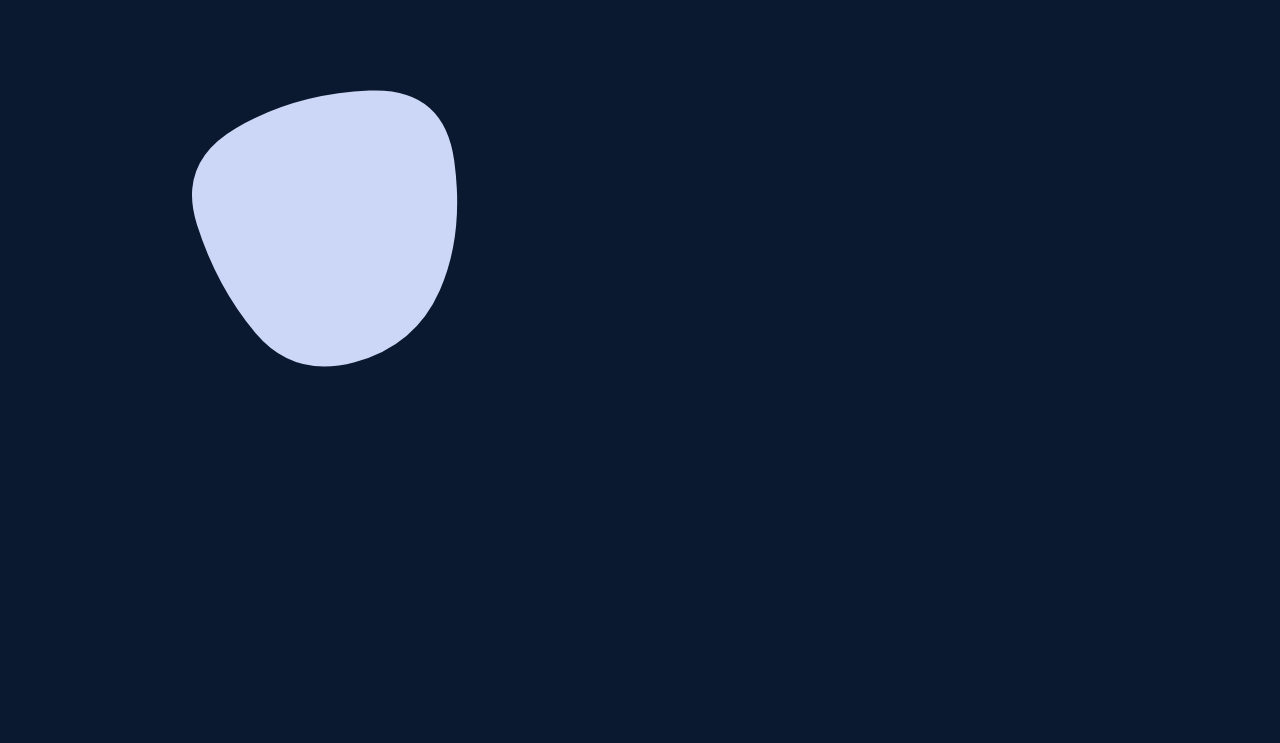
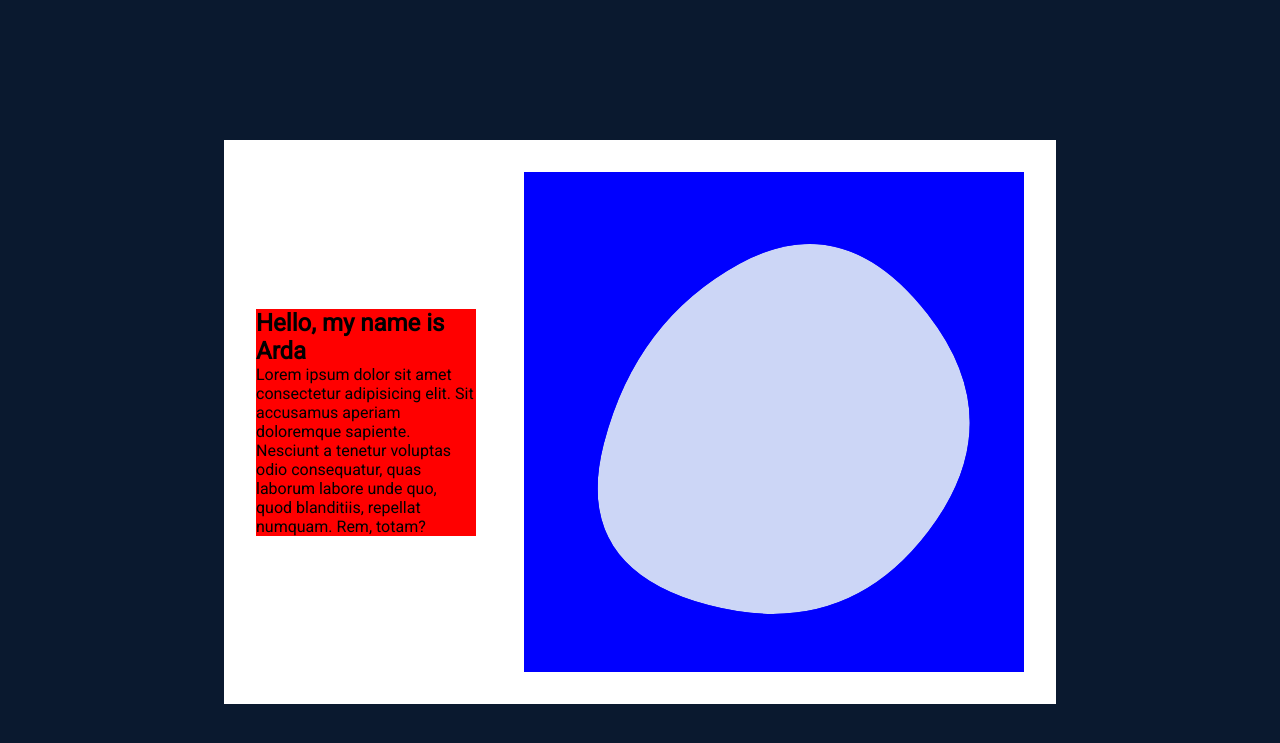
Before and after one commit to SahanArda/Portfolio-V1, a plain HTML site: page index.html in a window 1280 px wide. Shown: the part 67-810 px from the top of the page. Drawn offline with Linux system fonts and the light colour scheme.

Commit message:
removed unnecessary code and fixed svg blob

```diff
--- a/index.html
+++ b/index.html
@@ -1,13 +1,16 @@
 <!DOCTYPE html>
 <html lang="en">
   <head>
-    <meta charset="UTF-8">
-    <meta http-equiv="X-UA-Compatible" content="IE=edge">
-    <meta name="viewport" content="width=device-width, initial-scale=1.0">
-    <link rel="preconnect" href="https://fonts.googleapis.com">
-    <link rel="preconnect" href="https://fonts.gstatic.com" crossorigin>
-    <link href="https://fonts.googleapis.com/css2?family=Poppins:wght@600&family=Roboto&display=swap" rel="stylesheet">
-    <link rel="stylesheet" href="styles.css">
+    <meta charset="UTF-8" />
+    <meta http-equiv="X-UA-Compatible" content="IE=edge" />
+    <meta name="viewport" content="width=device-width, initial-scale=1.0" />
+    <link rel="preconnect" href="https://fonts.googleapis.com" />
+    <link rel="preconnect" href="https://fonts.gstatic.com" crossorigin />
+    <link
+      href="https://fonts.googleapis.com/css2?family=Poppins:wght@600&family=Roboto&display=swap"
+      rel="stylesheet"
+    />
+    <link rel="stylesheet" href="styles.css" />
 
     <title>Website 2</title>
   </head>
@@ -15,7 +18,7 @@
     <header>
       <nav class="flex">
         <h1 class="logo">Arda</h1>
-            <input type="checkbox" id="menu-checkbox">
+        <input type="checkbox" id="menu-checkbox" />
         <label for="menu-checkbox" id="menu-hamburger">
           <div></div>
           <div></div>
@@ -28,21 +31,53 @@
           <li><a href="#">Contact</a></li>
           <button class="btn" id="resume-btn">Resume</button>
         </ul>
-
       </nav>
     </header>
 
     <main>
       <section class="hero flex">
-            <svg class= "home-blob" viewBox="0 0 800 500" preserveAspectRatio="none" xmlns="http://www.w3.org/2000/svg" xmlns:xlink="http://www.w3.org/1999/xlink" width="100%" id="blobSvg">
-            <g transform="translate(158.3311424255371, 15.731544494628906)">
+        <div class="container flex">
+          <div class="hero-intro">
+            <h1>Hello, my name is Arda</h1>
+            <p>
+              Lorem ipsum dolor sit amet consectetur adipisicing elit. Sit
+              accusamus aperiam doloremque sapiente. Nesciunt a tenetur voluptas
+              odio consequatur, quas laborum labore unde quo, quod blanditiis,
+              repellat numquam. Rem, totam?
+            </p>
+          </div>
+
+          <div class="svg-container">
+            <!-- <svg class= "home-blob" viewBox="0 0 800 500" preserveAspectRatio="none" xmlns="http://www.w3.org/2000/svg" xmlns:xlink="http://www.w3.org/1999/xlink" width="100%" id="blobSvg">
+                        <g transform="translate(152.60572052001953, 7.622032165527344)">
                           <path class="blob" d="M391.5,319.5Q361,389,285,409.5Q209,430,161,373Q113,316,88,238Q63,160,136.5,117Q210,74,303.5,70Q397,66,409.5,158Q422,250,391.5,319.5Z" fill="#ccd6f6"></path>
                         </g>
+                      </svg>     -->
+            <svg
+              class="home-blob"
+              viewBox="0 0 1000 1000"
+              xmlns="http://www.w3.org/2000/svg"
+            >
+              <defs>
+                <clipPath id="shape">
+                  <path
+                    fill="currentColor"
+                    d="M808.5,719Q642,938,369,866Q96,794,159,546Q222,298,431,183.5Q640,69,807.5,284.5Q975,500,808.5,719Z"
+                  ></path>
+                </clipPath>
+              </defs>
+              <g clip-path="url(#shape)">
+                <path
+                  class="my-shape"
+                  fill="#ccd6f6"
+                  d="M808.5,719Q642,938,369,866Q96,794,159,546Q222,298,431,183.5Q640,69,807.5,284.5Q975,500,808.5,719Z"
+                />
+              </g>
             </svg>
+          </div>
+        </div>
       </section>
-
     </main>
-
 
     <script src="script.js"></script>
   </body>
--- a/script.js
+++ b/script.js
@@ -1,12 +1,12 @@
 const resumeBtn = document.querySelector("#resume-btn");
 
 resumeBtn.addEventListener("click", () => {
-    window.open("https://www.google.com");
+  window.open("https://www.google.com");
 });
 
 const menuHamburger = document.querySelector("#menu-hamburger");
 
 menuHamburger.addEventListener("click", () => {
-    const nav = document.querySelector("nav");
-    nav.classList.toggle("active");
+  const nav = document.querySelector("nav");
+  nav.classList.toggle("active");
 });
--- a/styles.css
+++ b/styles.css
@@ -1,13 +1,16 @@
 :root {
+    /* Colors */
   --primary-color-light: #0a192f;
   --secondary-color-light: #8892b0;
   --highlight-color-light: #ccd6f6;
   --test: #ff9307;
   --accent-color: #fff;
 
+    /* Fonts */
   --title-font: "Poppins", sans-serif;
   --body-font: "Roboto", sans-serif;
 
+    /* Font Sizes */
   --h1-font-size: 1.5rem;
   --h2-font-size: 1.25rem;
   --h3-font-size: 1.125rem;
@@ -22,14 +25,37 @@
   font-family: var(--body-font);
 }
 
+/* Classes */
 .flex {
   display: flex;
+}
+
+.container {
+  min-height: 60vh;
+  max-width: 60vw;
+  justify-content: center;
+  align-items: center;
+  gap: 3rem;
+  padding: 2rem;
+  background-color: #fff;
+}
+
+.btn {
+    color: var(--highlight-color-light);
+    font-size: var(--normal-font-size);
+    background-color: var(--primary-color-light);
+    padding: 6px 15px;
+    border-radius: 5px;
+    border: 1px solid var(--highlight-color-light);
+    transition: 0.3s ease 0s;
+    cursor: pointer;
   }
 
 body {
   background-color: var(--primary-color-light);
 }
 
+/* Hamburger icon */
 #menu-checkbox {
   display: none;
 }
@@ -86,19 +112,20 @@ margin-bottom: 3px;
   background-color: var(--accent-color);
 }
 
-li, a {
-    list-style: none;
-    text-decoration: none;
-    padding: 10px;
-    color: var(--secondary-color-light);
-}
-
+/* Navbar */
 nav {
   justify-content: space-between;
   align-items: center;
   padding: 25px 5%;
   font: var(--title-font);
-    /* background-color: #fff; */
+}
+
+li,
+a {
+  list-style: none;
+  text-decoration: none;
+  padding: 10px;
+  color: var(--secondary-color-light);
 }
 
 nav ul li {
@@ -118,33 +145,12 @@ ul li a:hover {
   color: var(--accent-color);
 }
 
-.btn {
-    color: var(--highlight-color-light);
-    font-size: var(--normal-font-size);
-    background-color: var(--primary-color-light);
-    padding: 6px 15px;
-    border-radius: 5px;
-    border: 1px solid var(--highlight-color-light);
-    transition: 0.3s ease 0s;
-    cursor: pointer;
-}
-
 .btn:hover {
   background-color: var(--highlight-color-light);
   color: var(--primary-color-light);
 }
 
-.btn a {
-    color: var(--highlight-color-light);
-    width: 100%;
-}
-
-.btn:hover a {
-    color: #0a192f;
-}
-
-@media screen and (max-width: 768px){
-
+@media screen and (max-width: 768px) {
   nav {
     flex-direction: column;
   }
@@ -179,9 +185,25 @@ ul li a:hover {
   nav.active .nav-list {
     display: flex;
   }
-
 }
 
-.home-blob {
-    width: 50%;
+/* Home Page */
+.hero {
+  justify-content: center;
+  align-items: center;
+  min-height: 100vh;
 }
+
+.svg-container {
+  width: 600px;
+  height: 500px;
+  background-color: blue;
+}
+
+svg {
+  width: 500px;
+}
+
+.hero-intro {
+  background-color: red;
+}
```
Lines whose indentation alone changed are shown as unchanged.
